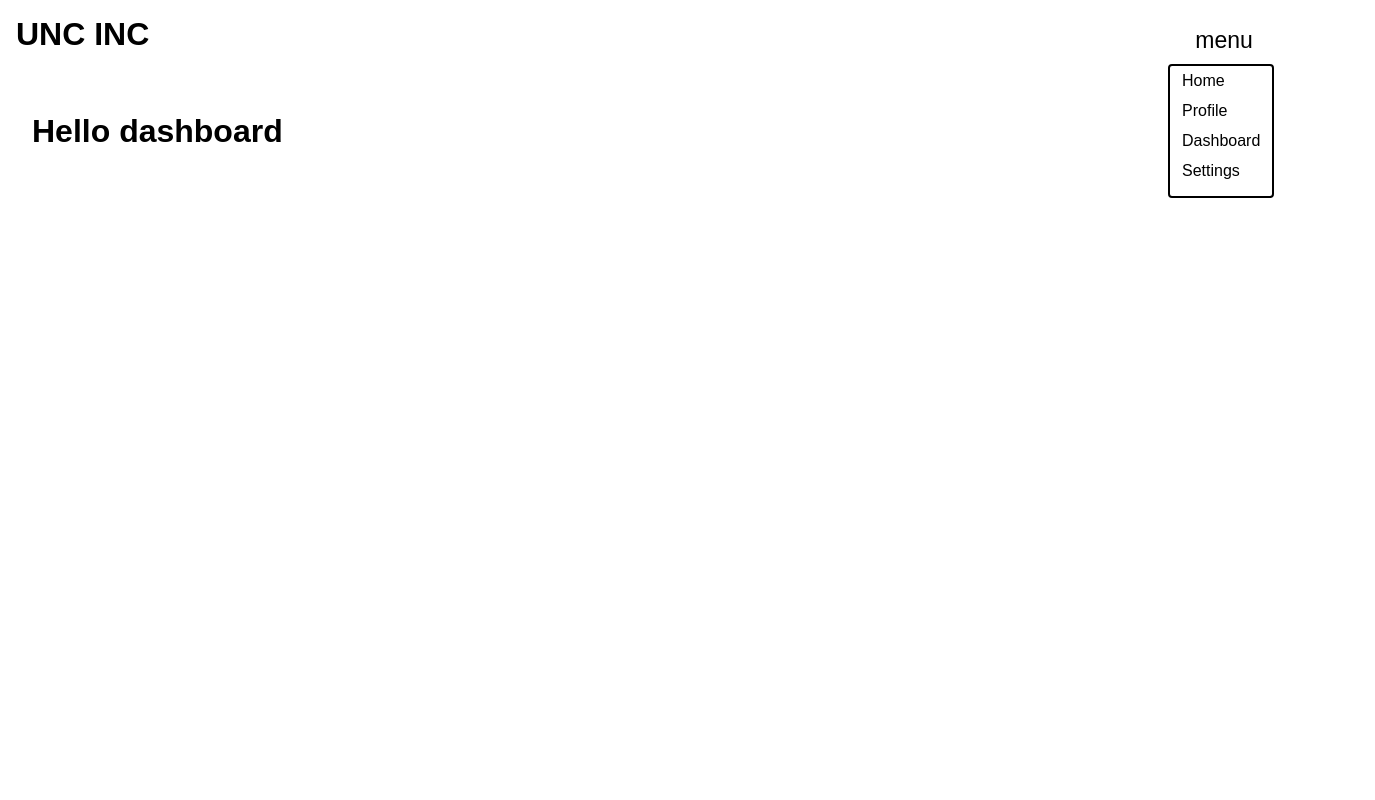
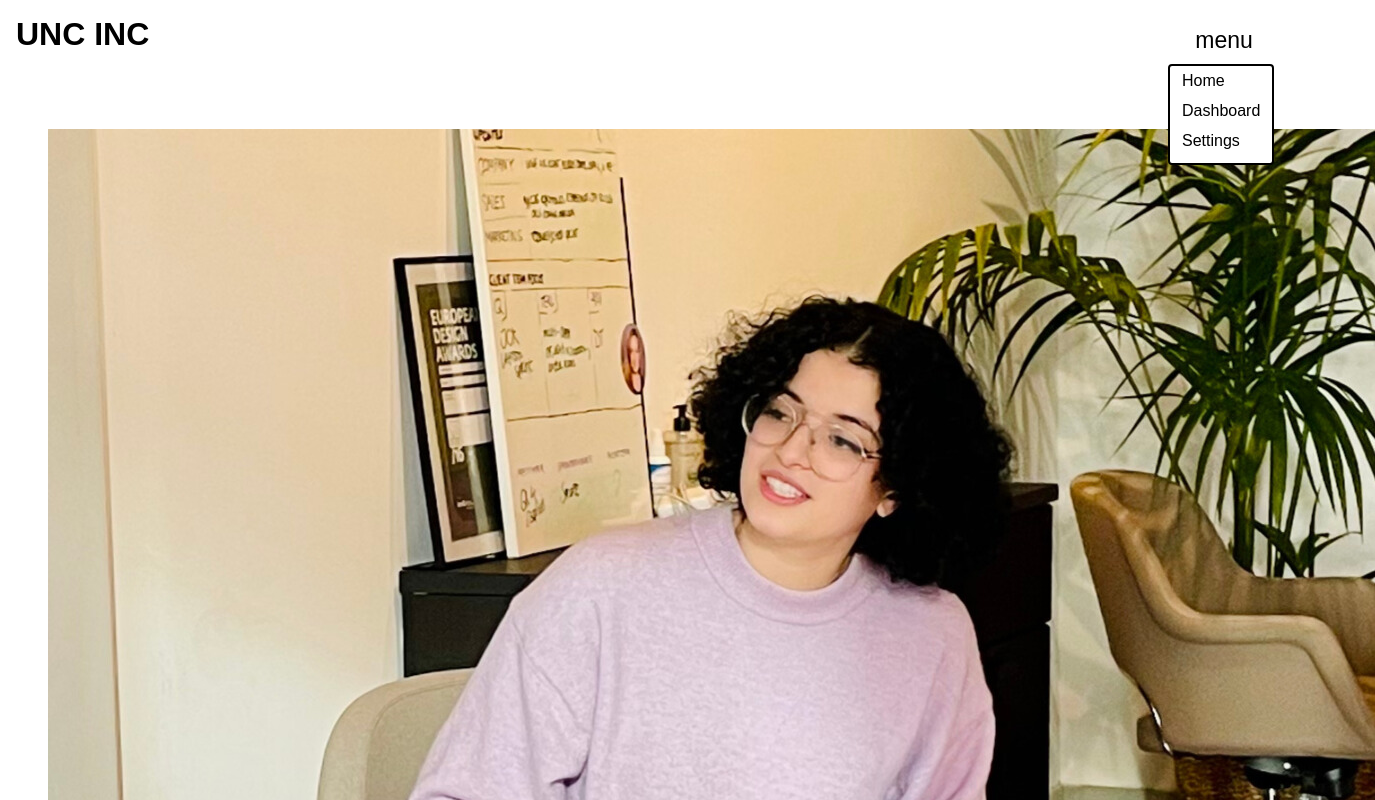
Before and after one commit to YoussraElmortai/unc-inc-opdracht, a React (Create React App) app: page /dashboard in a window 1280 px wide. Both pictures are taken after a click on the button "menu". Shown: the top 800 px of the page, 1375 px wide, since content can reach past the window. Built offline with nearby package versions, Linux system fonts and the light colour scheme; a web font is replaced by a local one.

Commit message:
importeren van img
begin nu met het afmaken van het dashboard

```diff
--- a/src/App.css
+++ /dev/null
@@ -1,117 +0,0 @@
- /* header.js styling */
-header{
-    display: flex;
-    flex-direction: row;
-    justify-content: space-between;
-    margin: 1rem;
-}
-
-header a{
-    text-decoration: none;
-    color: black;
-}
-h1{
-    font-family: var(--titles);
-}
-
-section{
-    padding: 1rem;
-    display: flex;
-    flex-direction: column;
-}
-
-button{
-    color:var(--text-color);
-    font-size: 23px;
-    margin: -0.3rem;
-    border: none;
-    background-color: white;
-    cursor: pointer;
-}
-
-
-.dropdown-menu {
-    position: absolute;
-    margin-top: 2rem;
-    margin-left: -2rem;
-    z-index: 2;
-    border: 2px solid var(--text-color);
-    border-radius: 4px;
-    height: 8.4rem;
-    background-color: white;
-}
-
-.dropdown-menu ul {
-    list-style: none;
-    padding: 0;
-    margin: 0;
-}
-
-.dropdown-menu ul li {
-    padding: 6px 12px;
-    cursor: pointer;
-}
-
-.dropdown-menu a{
-    text-decoration: none;
-    color: var(--text-color);
-}
-
-.dropdown-menu ul li:hover {
-    background-color: var(--text-color);
-}
-
-.dropdown-menu ul :hover a{
-    color: white;
-}
-
-
-/* home.js styling */
-
-main{
-    padding: 2rem;
-}
-
-.projects h2{
-    font-family: var(--titles);
-    margin-bottom: 1rem;
-}
-
-.card-wrapper{
-    display: flex;
-    flex-direction: column;
-    gap: 1rem;
-}
-
-.card-wrapper article{
-    display: flex;
-    flex-direction: row;
-    justify-content: space-between;
-    background-color: lightgray;
-    border-radius: 6px;
-    padding: 0.5rem;
-}
-
-.card-wrapper img{
-    height: 9rem;
-    width: 10rem;
-    background-color: white;
-    border-radius: 6px;
-}
-
-.new-tickets{
-    display: flex;
-    flex-direction: column;
-    flex-wrap: nowrap;
-    gap: 1rem;
-}
-
-.new-tickets h2 {
-    font-family: var(--titles);
-    margin-bottom: 1rem;
-}
-
-.new-tickets article{
-    background-color: lightgrey;
-    height: 3rem;
-}
--- a/src/App.js
+++ b/src/App.js
@@ -1,4 +1,3 @@
-import "./App.css";
 import { BrowserRouter, Route, Routes } from "react-router-dom";
 
 // Componenten
@@ -6,6 +5,7 @@ import Header from "./components/Header";
 // Pages
 import Home from "./pages/Home";
 import Dashboard from "./pages/Dashboard";
+import Login from "./pages/Login";
 
 function App() {
   return (
@@ -14,8 +14,9 @@ function App() {
         <Header />
         <Routes>
           <Route index element={<Home />} />
-          <Route path="/Dashboard" element={<Dashboard />} />
-          <Route path="/Home" element={<Home />} />
+          <Route path="/home" element={<Home />} />
+          <Route path="/dashboard" element={<Dashboard />} />
+          <Route path="/login" element={<Login />} />
         </Routes>
       </>
     </BrowserRouter>
--- a/src/components/Header.js
+++ b/src/components/Header.js
@@ -23,7 +23,7 @@ const Header = () => {
   }, []);
   return (
     <header>
-      <NavLink to="/Home">
+      <NavLink to="/home">
         <h1>UNC INC</h1>
       </NavLink>
       <section>
@@ -32,16 +32,13 @@ const Header = () => {
           <div className="dropdown-menu" ref={dropdownRef}>
             <ul>
               <li>
-                <NavLink to="/Home">Home</NavLink>
+                <NavLink to="/home">Home</NavLink>
               </li>
               <li>
-                <NavLink to="/Profile">Profile</NavLink>
+                <NavLink to="/dashboard">Dashboard</NavLink>
               </li>
               <li>
-                <NavLink to="/Dashboard">Dashboard</NavLink>
-              </li>
-              <li>
-                <NavLink to="/Settings">Settings</NavLink>
+                <NavLink to="/settings">Settings</NavLink>
               </li>
             </ul>
           </div>
--- a/src/components/Loginform.js
+++ b/src/components/Loginform.js
@@ -1,4 +1,4 @@
-const Login = () => {
+const Loginform = () => {
   return (
     <>
       <h1>Hello login</h1>
@@ -6,4 +6,4 @@ const Login = () => {
   );
 };
 
-export default Login;
+export default Loginform;
--- a/src/index.css
+++ b/src/index.css
@@ -14,3 +14,136 @@
   padding:0;
   font-family: var(--text);
 }
+
+ /* header.js styling */
+ header {
+   display: flex;
+   flex-direction: row;
+   justify-content: space-between;
+   margin: 1rem;
+ }
+
+ header a {
+   text-decoration: none;
+   color: black;
+ }
+
+ h1 {
+   font-family: var(--titles);
+ }
+
+ section {
+   padding: 1rem;
+   display: flex;
+   flex-direction: column;
+ }
+
+ button {
+   color: var(--text-color);
+   font-size: 23px;
+   margin: -0.3rem;
+   border: none;
+   background-color: white;
+   cursor: pointer;
+ }
+
+
+ .dropdown-menu {
+   position: absolute;
+   margin-top: 2rem;
+   margin-left: -2rem;
+   z-index: 2;
+   border: 2px solid var(--text-color);
+   border-radius: 4px;
+   height: 6.3rem;
+   background-color: white;
+ }
+
+ .dropdown-menu ul {
+   list-style: none;
+   padding: 0;
+   margin: 0;
+ }
+
+ .dropdown-menu ul li {
+   padding: 6px 12px;
+   cursor: pointer;
+ }
+
+ .dropdown-menu a {
+   text-decoration: none;
+   color: var(--text-color);
+ }
+
+ .dropdown-menu ul li:hover {
+   background-color: var(--text-color);
+ }
+
+ .dropdown-menu ul :hover a {
+   color: white;
+ }
+
+
+ /* home.js styling */
+
+ main {
+   padding: 2rem;
+ }
+
+ .projects h2 {
+   font-family: var(--titles);
+   margin-bottom: 1rem;
+ }
+
+ .card-wrapper {
+   display: flex;
+   flex-direction: column;
+   gap: 1rem;
+ }
+
+ .card-wrapper article {
+   display: flex;
+   flex-direction: row;
+   justify-content: space-between;
+   background-color: lightgray;
+   border-radius: 6px;
+   padding: 0.5rem;
+ }
+
+ .card-wrapper img {
+   height: 9rem;
+   width: 10rem;
+   background-color: white;
+   border-radius: 6px;
+ }
+
+ .new-tickets {
+   display: flex;
+   flex-direction: column;
+   flex-wrap: nowrap;
+   gap: 1rem;
+ }
+
+ .new-tickets h2 {
+   font-family: var(--titles);
+   margin-bottom: 1rem;
+ }
+
+ .new-tickets article {
+   background-color: lightgrey;
+   height: 3rem;
+ }
+
+
+ /* Dashboard.js styling */
+
+ .grid-container {
+   display: grid;
+   grid-template-columns: repeat(3, 1fr);
+   grid-template-rows: repeat(3, 1fr);
+
+ }
+
+ .grid-container div{
+  background-color: var(--sub-title);
+ }
--- a/src/pages/Dashboard.js
+++ b/src/pages/Dashboard.js
@@ -1,8 +1,19 @@
+// afbeeldingen
+import profilePicture from "../assets/me.better.jpg";
+
 const Dashboard = () => {
   return (
     <>
       <main>
-        <h1>Hello dashboard</h1>
+        <section className="grid-container">
+          <div>
+            <img src={profilePicture} alt="youssra presenting on laptop"></img>
+          </div>
+          <div></div>
+          <div></div>
+          <div></div>
+          <div></div>
+        </section>
       </main>
     </>
   );
--- /dev/null
+++ b/src/pages/Login.js
@@ -0,0 +1,13 @@
+import Loginform from "../components/Loginform";
+
+const Login = () => {
+  return (
+    <>
+      <main>
+        <Loginform />
+      </main>
+    </>
+  );
+};
+
+export default Login;
```
Also changed, not shown: src/assets/me.better.jpg (added).
